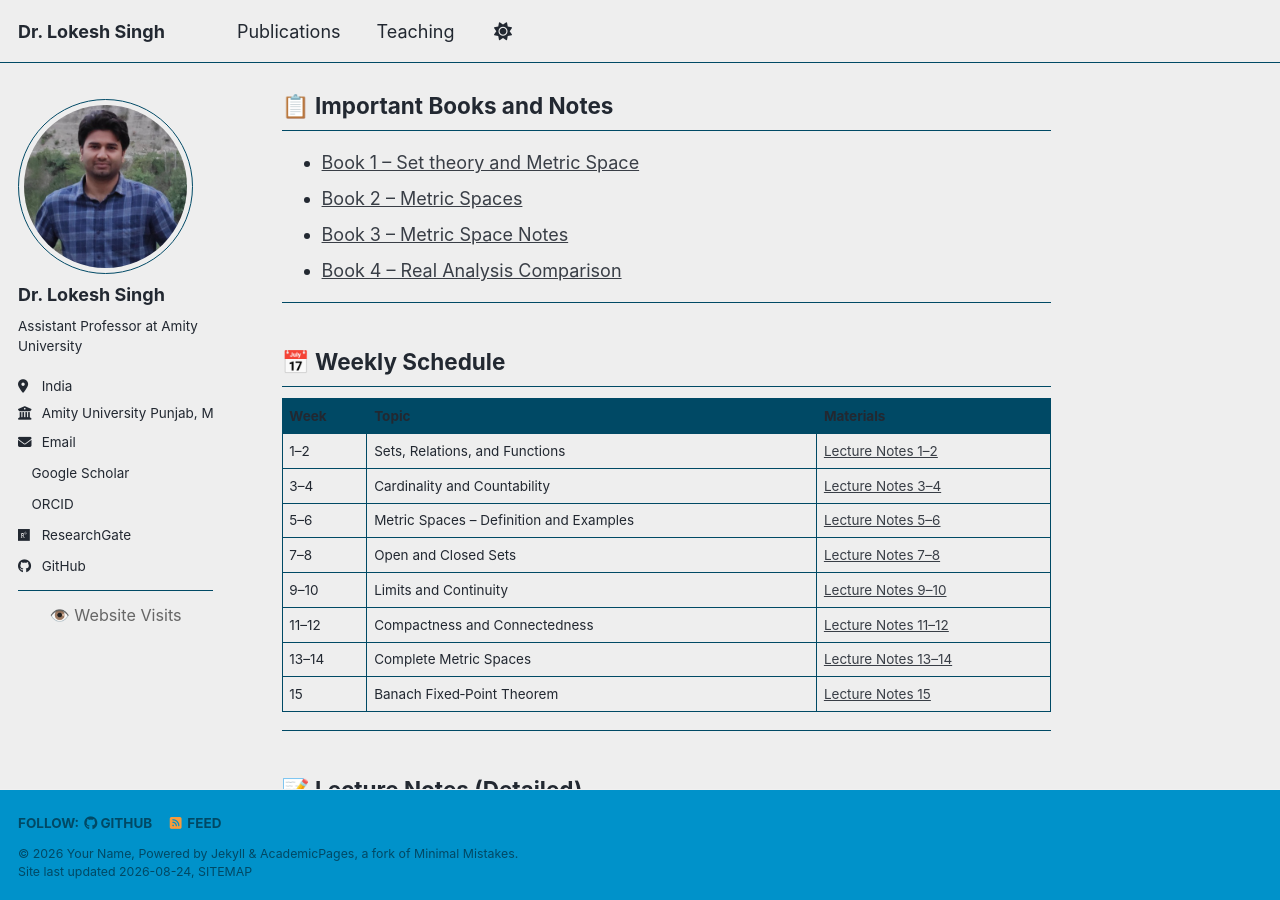
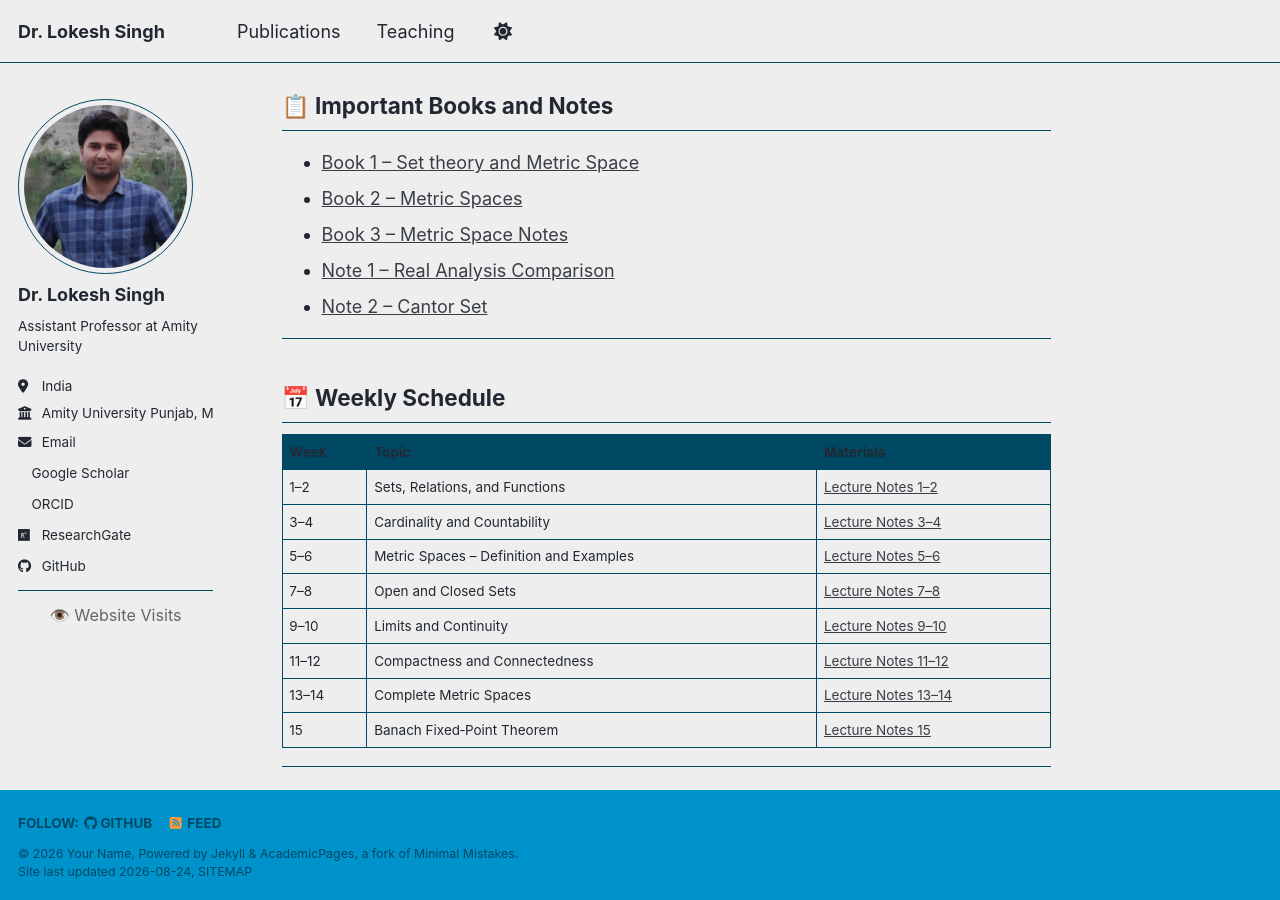
Before and after one commit to lokeshmath/lokeshmath.github.io, a Jekyll site: the page built from _pages/courses/MAT304.md, in a window 1280 px wide and 900 px high, scrolled down 702 px. Built offline with Jekyll 4.4.1, drawn with Linux system fonts in a browser that asks for light colours; comment, search, counter and statistics services are not loaded; a style sheet for code colours, icons or effects is not loaded.

Commit message:
cantor set updated

```diff
--- a/_pages/courses/MAT304.md
+++ b/_pages/courses/MAT304.md
@@ -31,7 +31,8 @@ A rigorous treatment of set theory, logic, and metric spaces forms the backbone
 - [Book 1 – Set theory and Metric Space](/files/courses/MAT304/book1.pdf)
 - [Book 2 – Metric Spaces](/files/courses/MAT304/book2.pdf)
 - [Book 3 – Metric Space Notes](/files/courses/MAT304/book3.pdf)
-- [Book 4 – Real Analysis Comparison](/files/courses/MAT304/note1.pdf)
+- [Note 1 – Real Analysis Comparison](/files/courses/MAT304/note1.pdf)
+- [Note 2 – Cantor Set](/files/courses/MAT304/cantor-set.pdf)
 
 
 ---
```
Also changed, not shown: 1 other file.
